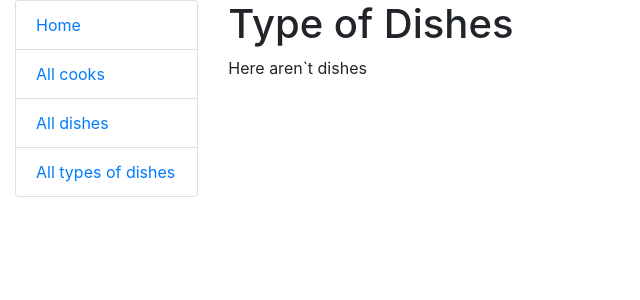
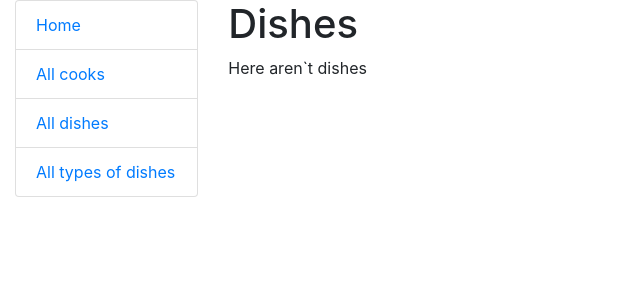
Before and after one commit to Yurii-Durden/kitchen-service, a Django app: page /dishes/ in a window 1280 px wide. Shown: the top 300 px of the page, without its empty margins (0-640 px from the left). Run offline with Django 5.2, Linux system fonts and the light colour scheme; data that the repository does not hold is empty.

Commit message:
change text in h1 tag on Dishes dishes_list.html

```diff
--- a/templates/kitchenflow/dishes_list.html
+++ b/templates/kitchenflow/dishes_list.html
@@ -1,7 +1,7 @@
 {% extends "base.html" %}
 
 {% block content %}
-  <h1>Type of Dishes</h1>
+  <h1>Dishes</h1>
   {% if dish_list %}
     <table>
       <tr>
```
